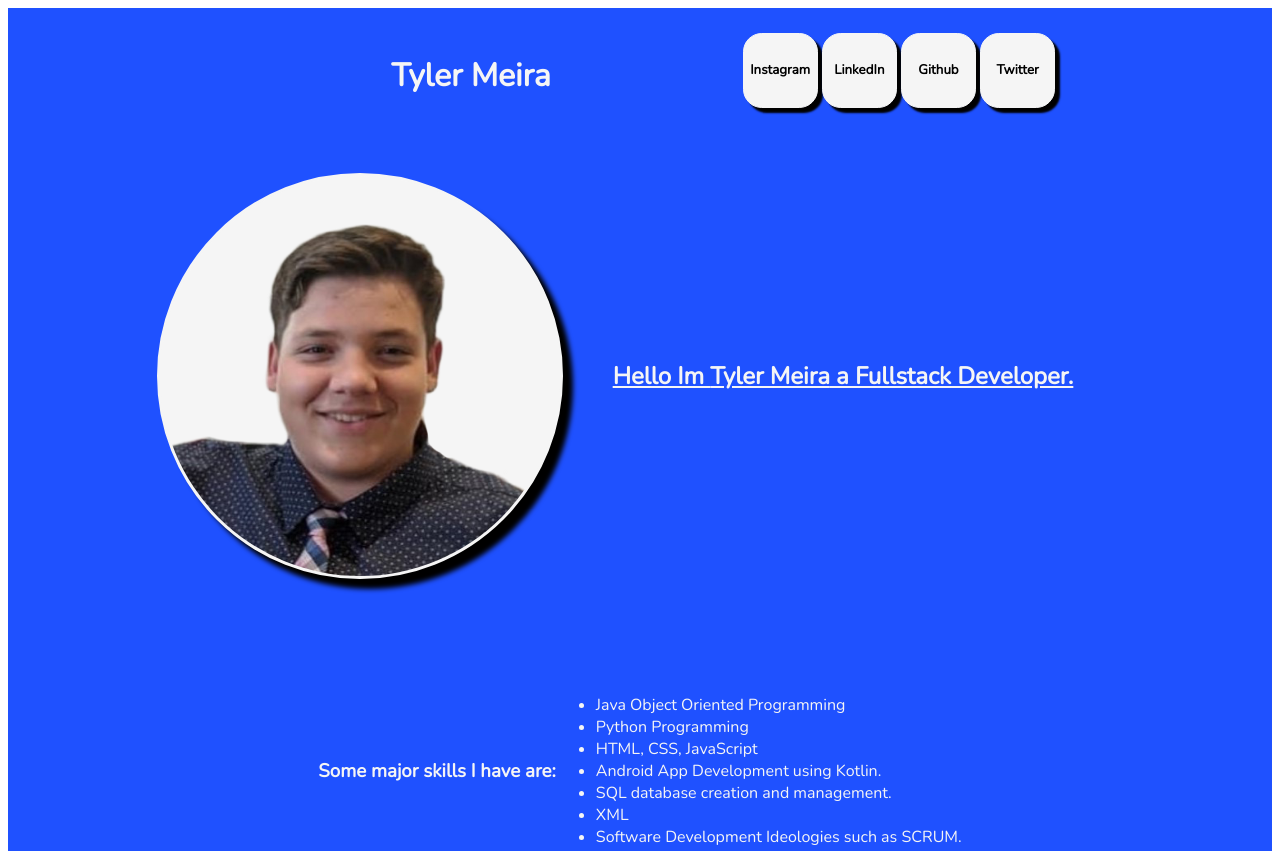
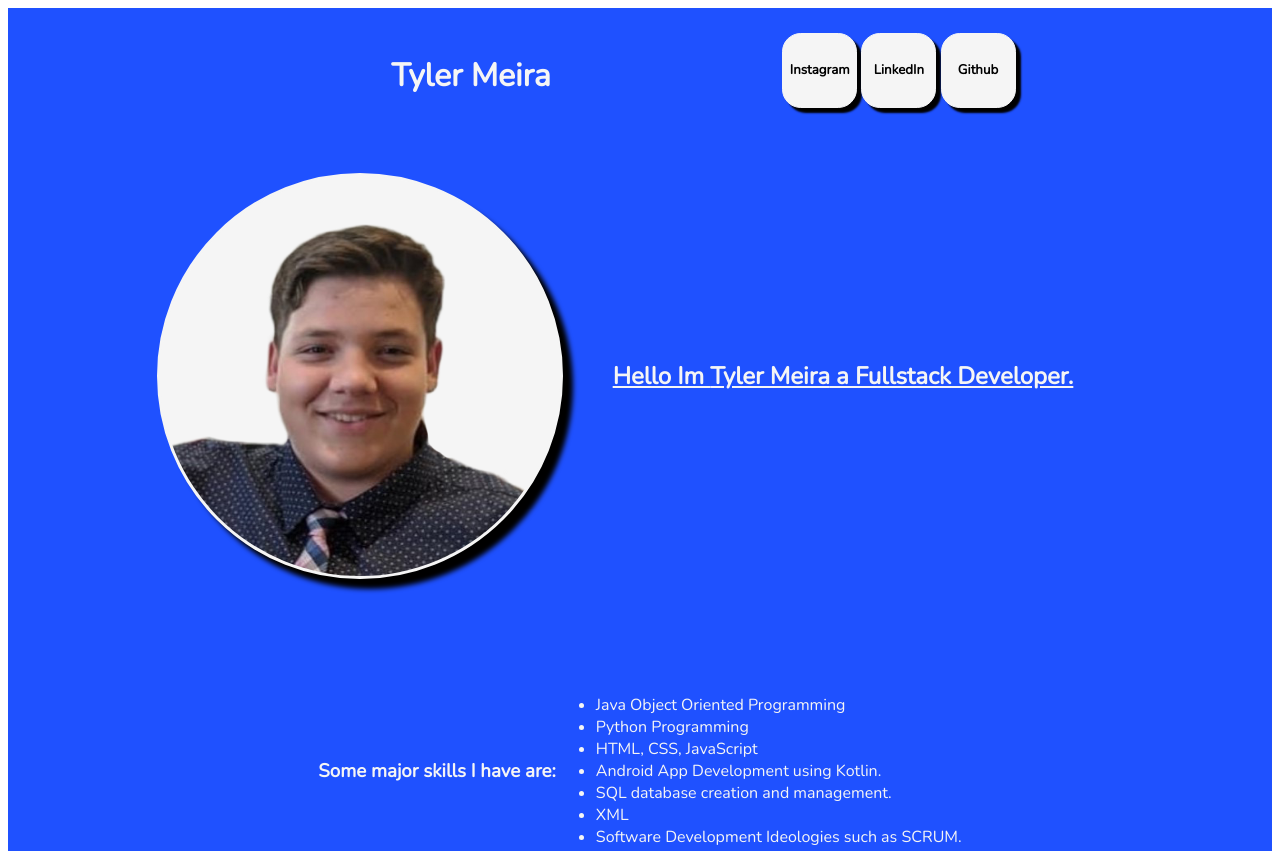
Before and after one commit to Tyler-Meira/Portfolio, a plain HTML site: page index.html in a window 1280 px wide. Shown: the top 851 px of the page. Drawn offline with nearby package versions, Linux system fonts and the light colour scheme.

Commit message:
Update index.html

```diff
--- a/index.html
+++ b/index.html
@@ -88,7 +88,6 @@
       <button  onclick="parent.location='https://www.instagram.com/tyler.meira/?hl=en'" class="button" type="button"><B>Instagram</B></button>
       <button onclick="parent.location='https://www.linkedin.com/in/tylermeira/'" class="button" type="button"><B>LinkedIn</B></button>
       <button onclick="parent.location='https://github.com/Tyler-Meira'" class="button" type="button"><B>Github</B></button>
-      <button onclick="parent.location='https://twitter.com/tyler_meira'" class="button" type="button"><B>Twitter</B></button>
 
         <h1 style="float: left; color:whitesmoke"><b>Tyler Meira</b></h1>
         <div class="nav">
```
